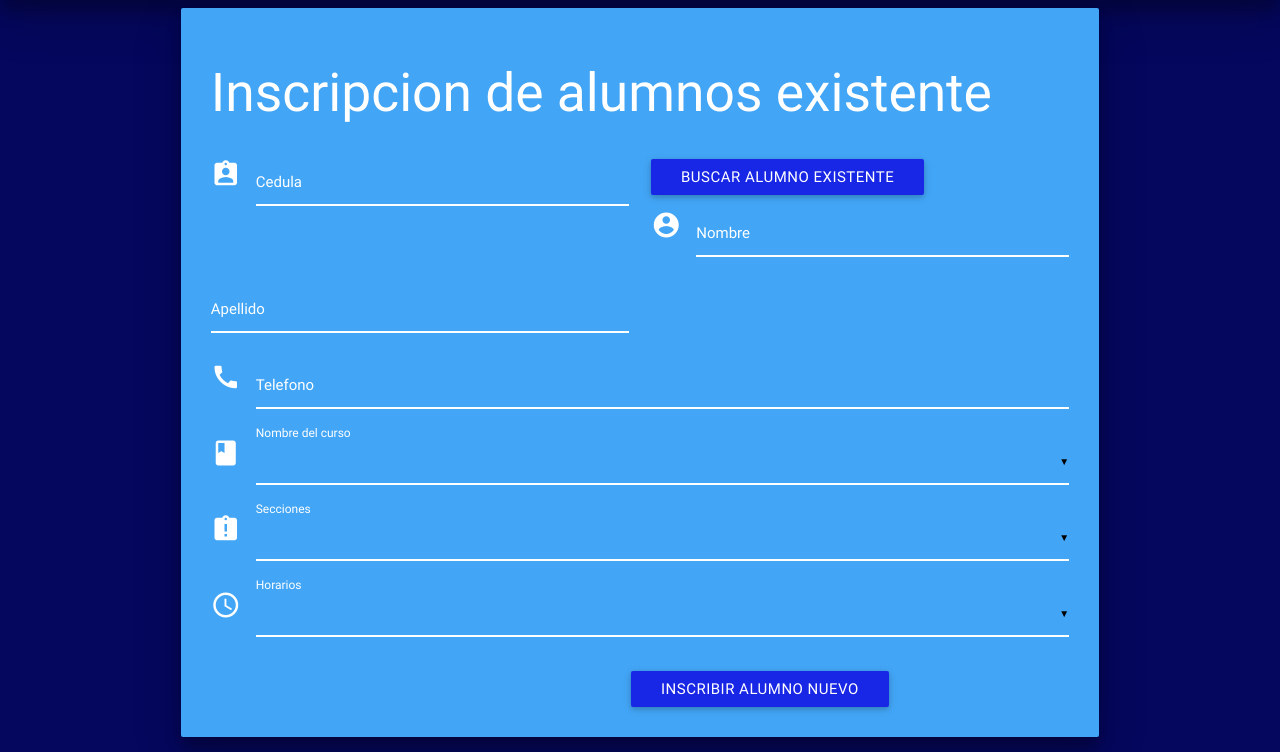
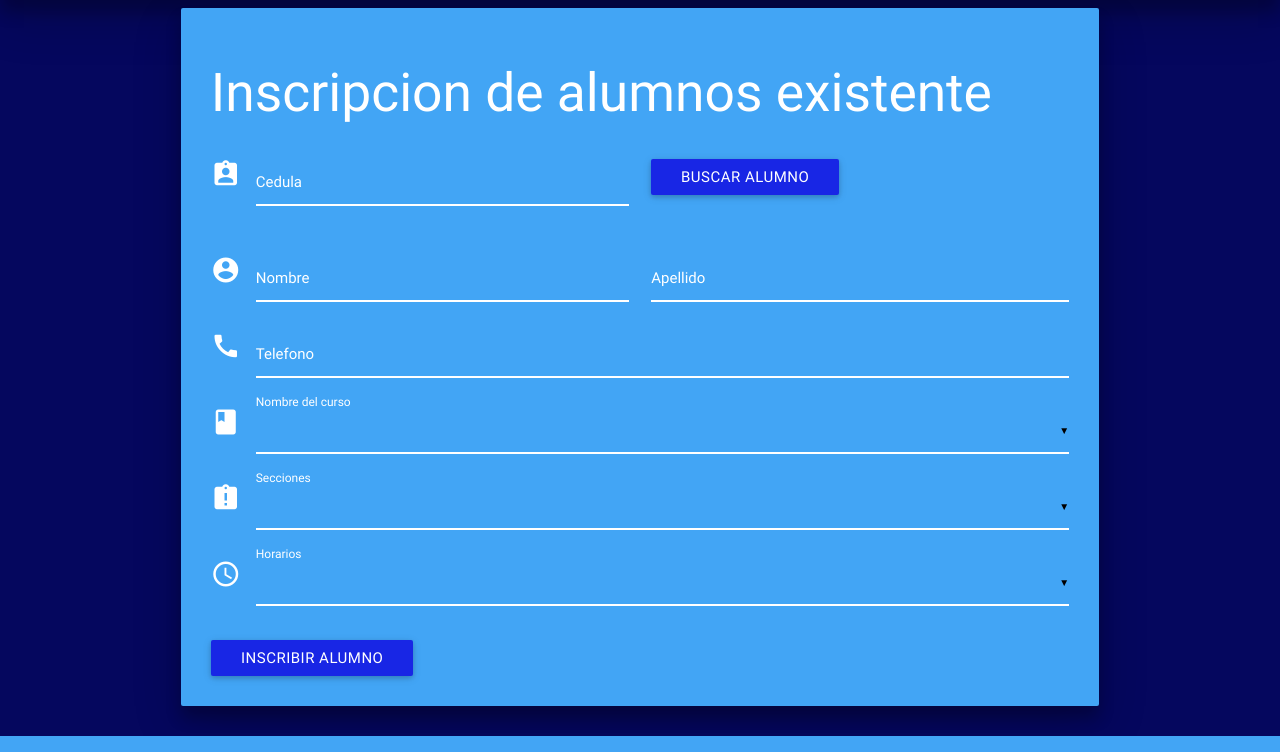
Before and after one commit to SoftARV/sistema-inscripcion-web, a PHP site: page /inscripcion_alumno_existente.php in a window 1280 px wide. Shown: the part 64-816 px from the top of the page. Run offline with PHP 8.4, Linux system fonts and the light colour scheme.

Commit message:
solucionado bug en el form de registro de alumno

```diff
--- a/css/style-forms.css
+++ b/css/style-forms.css
@@ -46,8 +46,3 @@
 .btn{
 	background-color: #1826E5;
 }
-
-.boton_final {
-
-	bottom: 0px; left: 420px;
-}
--- a/inscripcion_alumno_existente.php
+++ b/inscripcion_alumno_existente.php
@@ -28,12 +28,13 @@
 						  <input type="text" name="userId">
 							<label for="userId">Cedula</label>
 					</div>
-					<div class="input-field col s6 boton_buscar">
+					<div class="boton_buscar input-field col s6">
 					    <button class="btn waves-effect waves-default" type="submit">
-						     buscar alumno existente
+						     buscar alumno
 					    </button>
 					</div>
-
+					</div>
+					<div class="row">
 					<div class="input-field col s6">
     					<i class="material-icons prefix">account_circle</i>
 						<input type="text" name="userName">
@@ -81,8 +82,8 @@
 
 				</div>
 				<div class="input-field">
-					<button class="btn waves-effect waves-default boton_final" type="submit">
-						Inscribir Alumno nuevo
+					<button class="btn waves-effect waves-default" type="submit">
+						Inscribir Alumno
 					</button>
 				</div>
 			</form>
```
Lines whose indentation alone changed are shown as unchanged.
